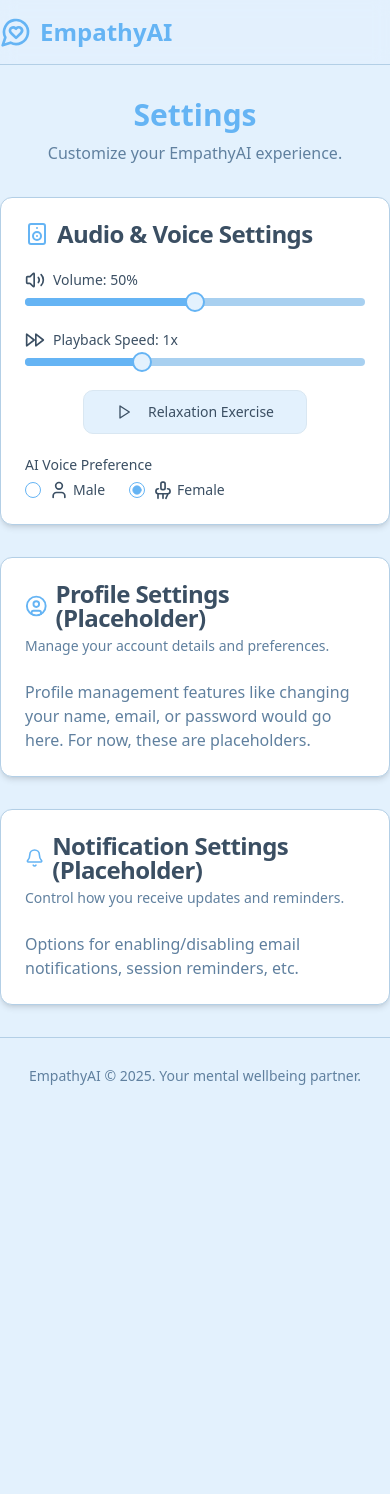
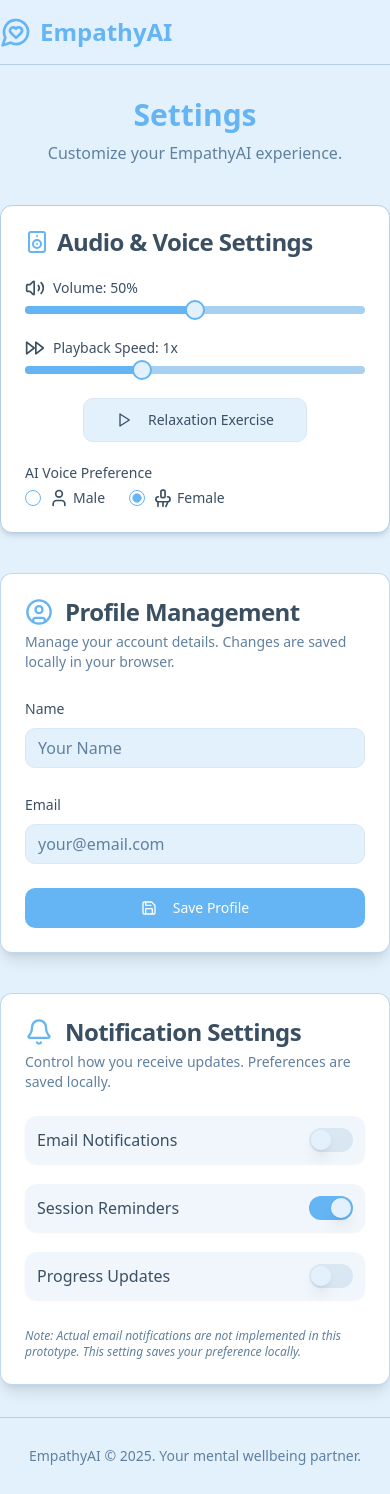
Before and after one commit to manas284/empathy, a Next.js app: page /settings in a window 390 px wide. Before the commit the page ends 1114 px from the top, so only its background shows below. Built offline with nearby package versions, Linux system fonts and the light colour scheme.

Commit message:
make functioning setting page like profile management and notification settiong

```diff
--- a/src/app/settings/page.tsx
+++ b/src/app/settings/page.tsx
@@ -1,73 +1,245 @@
+
 "use client";
 
+import React, { useState, useEffect } from 'react';
+import { AppShell } from '@/components/AppShell';
+import { AudioControls, type VoiceGender } from '@/components/therapy/AudioControls';
+import { Card, CardContent, CardDescription, CardHeader, CardTitle } from '@/components/ui/card';
+import { Input } from '@/components/ui/input';
+import { Button } from '@/components/ui/button';
+import { Label } from '@/components/ui/label';
+import { Switch } from '@/components/ui/switch';
+import { useToast } from '@/hooks/use-toast';
+import { UserCircle, Bell, Save } from 'lucide-react';
 
-import React from 'react'; // Add this line
+interface UserProfileSettings {
+  name: string;
+  email: string;
+}
 
+interface NotificationSettings {
+  emailNotifications: boolean;
+  sessionReminders: boolean;
+  progressUpdates: boolean;
+}
 
-// ... rest of your imports and component code
-import { AppShell } from '@/components/AppShell';
-import { AudioControls } from '@/components/therapy/AudioControls';
-import { Card, CardContent, CardDescription, CardHeader, CardTitle } from '@/components/ui/card';
-import { UserCircle, Bell } from 'lucide-react';
+interface AudioSettings {
+  voice: VoiceGender;
+  volume: number; // Stored as 0-100
+  playbackSpeed: number; // Stored as 0.5-2.0
+}
 
 export default function SettingsPage() {
-  // Placeholder for actual settings logic
-  const handleVoiceChange = (voice: 'male' | 'female') => {
-    console.log('Voice preference saved:', voice);
-    // Here you would typically save this to user preferences (e.g., localStorage or backend)
+  const { toast } = useToast();
+
+  const [profile, setProfile] = useState<UserProfileSettings>({
+    name: '',
+    email: '',
+  });
+  const [notifications, setNotifications] = useState<NotificationSettings>({
+    emailNotifications: false,
+    sessionReminders: true,
+    progressUpdates: false,
+  });
+  const [audioSettings, setAudioSettings] = useState<AudioSettings>({
+    voice: 'female',
+    volume: 50, // Default volume percentage
+    playbackSpeed: 1, // Default playback speed
+  });
+  const [isClient, setIsClient] = useState(false);
+
+  // Load settings from localStorage on mount (client-side only)
+  useEffect(() => {
+    setIsClient(true); // Indicates component has mounted on client
+
+    const storedProfile = localStorage.getItem('empathyAiProfileSettings');
+    if (storedProfile) {
+      setProfile(JSON.parse(storedProfile));
+    }
+
+    const storedNotifications = localStorage.getItem('empathyAiNotificationSettings');
+    if (storedNotifications) {
+      setNotifications(JSON.parse(storedNotifications));
+    }
+
+    const storedAudio = localStorage.getItem('empathyAiAudioSettings');
+    if (storedAudio) {
+      const parsedAudio = JSON.parse(storedAudio);
+      // Merge ensuring new fields have defaults if not in old localStorage data
+      setAudioSettings(prev => ({ ...prev, ...parsedAudio }));
+    }
+  }, []);
+
+  // Save profile settings to localStorage
+  useEffect(() => {
+    if (isClient) {
+      localStorage.setItem('empathyAiProfileSettings', JSON.stringify(profile));
+    }
+  }, [profile, isClient]);
+
+  // Save notification settings to localStorage
+  useEffect(() => {
+    if (isClient) {
+      localStorage.setItem('empathyAiNotificationSettings', JSON.stringify(notifications));
+    }
+  }, [notifications, isClient]);
+
+  // Save audio settings to localStorage
+  useEffect(() => {
+    if (isClient) {
+      localStorage.setItem('empathyAiAudioSettings', JSON.stringify(audioSettings));
+    }
+  }, [audioSettings, isClient]);
+
+  const handleProfileInputChange = (e: React.ChangeEvent<HTMLInputElement>) => {
+    setProfile({ ...profile, [e.target.name]: e.target.value });
   };
+
+  const handleProfileSave = (e: React.FormEvent) => {
+    e.preventDefault();
+    // localStorage saving is handled by the useEffect hook for `profile`
+    toast({
+      title: "Profile Updated",
+      description: "Your profile settings have been saved locally.",
+    });
+  };
+
+  const getNotificationLabel = (key: keyof NotificationSettings) => {
+    switch (key) {
+      case 'emailNotifications': return 'Email Notifications';
+      case 'sessionReminders': return 'Session Reminders';
+      case 'progressUpdates': return 'Progress Updates';
+      default: return '';
+    }
+  };
+
+  const handleNotificationChange = (key: keyof NotificationSettings, value: boolean) => {
+    setNotifications(prev => ({ ...prev, [key]: value }));
+    toast({
+      title: "Notifications Updated",
+      description: `Setting for "${getNotificationLabel(key)}" has been ${value ? 'enabled' : 'disabled'}.`,
+    });
+  };
+
+  const handleVoiceChange = (newVoice: VoiceGender) => {
+    setAudioSettings(prev => ({ ...prev, voice: newVoice }));
+    toast({
+      title: "Voice Preference Updated",
+      description: `AI voice set to ${newVoice}. This will apply to new AI responses.`,
+    });
+  };
+
+  const handleVolumeChange = (volumeValue: number) => { // volumeValue is 0-1 from AudioControls
+    setAudioSettings(prev => ({ ...prev, volume: Math.round(volumeValue * 100) }));
+    // Toast for volume change can be added if desired
+  };
+
+  const handlePlaybackSpeedChange = (speed: number) => {
+    setAudioSettings(prev => ({ ...prev, playbackSpeed: speed }));
+    // Toast for speed change can be added if desired
+  };
+
+  if (!isClient) {
+    // Render a minimal loading state or null until client-side hydration,
+    // to prevent hydration mismatch with localStorage.
+    return (
+        <AppShell>
+             <div className="space-y-10 max-w-2xl mx-auto">
+                 <header className="text-center">
+                    <h1 className="text-3xl font-bold text-primary">Settings</h1>
+                    <p className="text-muted-foreground mt-2">Loading your preferences...</p>
+                </header>
+                {/* You could add skeleton loaders here for a better UX */}
+            </div>
+        </AppShell>
+    );
+  }
 
   return (
     <AppShell>
-      <div className="space-y-8 max-w-2xl mx-auto">
+      <div className="space-y-10 max-w-2xl mx-auto">
         <header className="text-center">
           <h1 className="text-3xl font-bold text-primary">Settings</h1>
           <p className="text-muted-foreground mt-2">Customize your EmpathyAI experience.</p>
         </header>
 
-        <AudioControls onVoiceChange={handleVoiceChange} />
+        <AudioControls
+          initialVoice={audioSettings.voice}
+          onVoiceChange={handleVoiceChange}
+          initialVolume={audioSettings.volume} // Pass as 0-100
+          onVolumeChange={handleVolumeChange} // Receives 0-1
+          initialPlaybackSpeed={audioSettings.playbackSpeed}
+          onPlaybackSpeedChange={handlePlaybackSpeedChange}
+          // Relaxation exercise state is session-specific, not persisted here
+          onToggleRelaxationExercise={() => { /* Handled on TherapyPage */ }}
+          isRelaxationExercisePlaying={false}
+        />
 
-        <Card className="shadow-md">
+        <Card className="shadow-lg border-border/80">
           <CardHeader>
-            <CardTitle className="flex items-center gap-2">
-              <UserCircle className="h-6 w-6 text-primary" />
-              Profile Settings (Placeholder)
+            <CardTitle className="flex items-center gap-3">
+              <UserCircle className="h-7 w-7 text-primary" />
+              Profile Management
             </CardTitle>
-            <CardDescription>Manage your account details and preferences.</CardDescription>
+            <CardDescription>Manage your account details. Changes are saved locally in your browser.</CardDescription>
           </CardHeader>
           <CardContent>
-            <p className="text-muted-foreground">
-              Profile management features like changing your name, email, or password would go here.
-              For now, these are placeholders.
-            </p>
-            {/* Example:
-            <div className="mt-4 space-y-4">
-              <Label htmlFor="username">Username</Label>
-              <Input id="username" defaultValue="Current User" />
-              <Button>Update Profile</Button>
-            </div>
-            */}
+            <form onSubmit={handleProfileSave} className="space-y-6">
+              <div className="space-y-2">
+                <Label htmlFor="name">Name</Label>
+                <Input
+                  id="name"
+                  name="name"
+                  value={profile.name}
+                  onChange={handleProfileInputChange}
+                  placeholder="Your Name"
+                  className="text-base"
+                />
+              </div>
+              <div className="space-y-2">
+                <Label htmlFor="email">Email</Label>
+                <Input
+                  id="email"
+                  name="email"
+                  type="email"
+                  value={profile.email}
+                  onChange={handleProfileInputChange}
+                  placeholder="your@email.com"
+                  className="text-base"
+                />
+              </div>
+              <Button type="submit" className="w-full sm:w-auto">
+                <Save className="mr-2 h-5 w-5" /> Save Profile
+              </Button>
+            </form>
           </CardContent>
         </Card>
 
-        <Card className="shadow-md">
+        <Card className="shadow-lg border-border/80">
           <CardHeader>
-            <CardTitle className="flex items-center gap-2">
-              <Bell className="h-6 w-6 text-primary" />
-              Notification Settings (Placeholder)
+            <CardTitle className="flex items-center gap-3">
+              <Bell className="h-7 w-7 text-primary" />
+              Notification Settings
             </CardTitle>
-            <CardDescription>Control how you receive updates and reminders.</CardDescription>
+            <CardDescription>Control how you receive updates. Preferences are saved locally.</CardDescription>
           </CardHeader>
-          <CardContent>
-            <p className="text-muted-foreground">
-              Options for enabling/disabling email notifications, session reminders, etc.
+          <CardContent className="space-y-5">
+            {(Object.keys(notifications) as Array<keyof NotificationSettings>).map((key) => (
+              <div key={key} className="flex items-center justify-between p-3 bg-muted/30 rounded-lg shadow-sm">
+                <Label htmlFor={key} className="text-base cursor-pointer">
+                  {getNotificationLabel(key)}
+                </Label>
+                <Switch
+                  id={key}
+                  checked={notifications[key]}
+                  onCheckedChange={(checked) => handleNotificationChange(key, checked)}
+                  aria-label={getNotificationLabel(key)}
+                />
+              </div>
+            ))}
+            <p className="text-xs text-muted-foreground italic pt-2">
+              Note: Actual email notifications are not implemented in this prototype. This setting saves your preference locally.
             </p>
-            {/* Example:
-            <div className="mt-4 flex items-center space-x-2">
-              <Switch id="email-notifications" />
-              <Label htmlFor="email-notifications">Receive email notifications</Label>
-            </div>
-            */}
           </CardContent>
         </Card>
 
```
